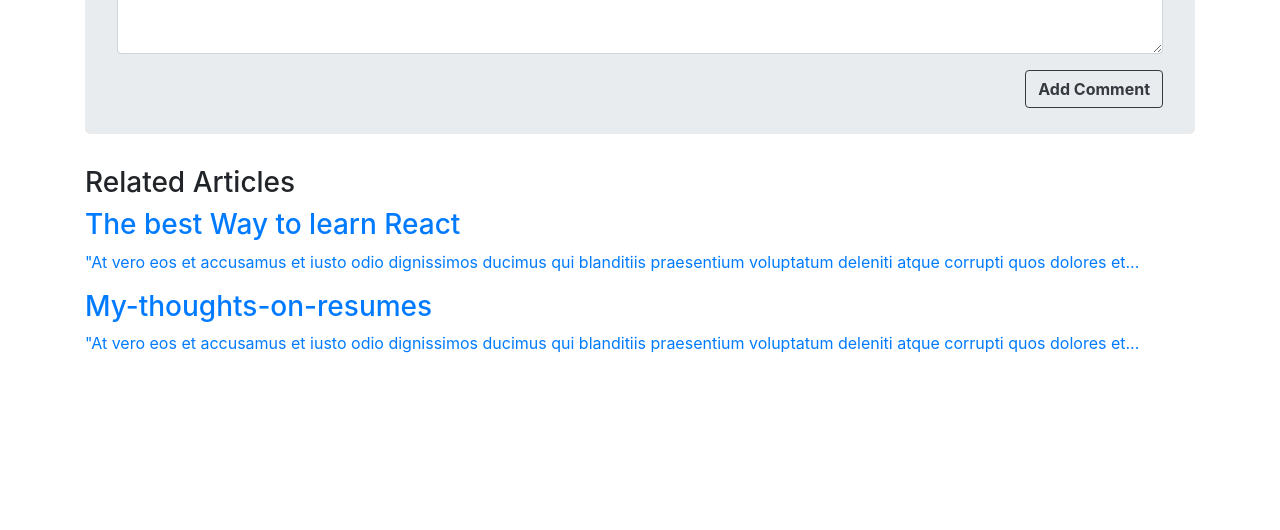
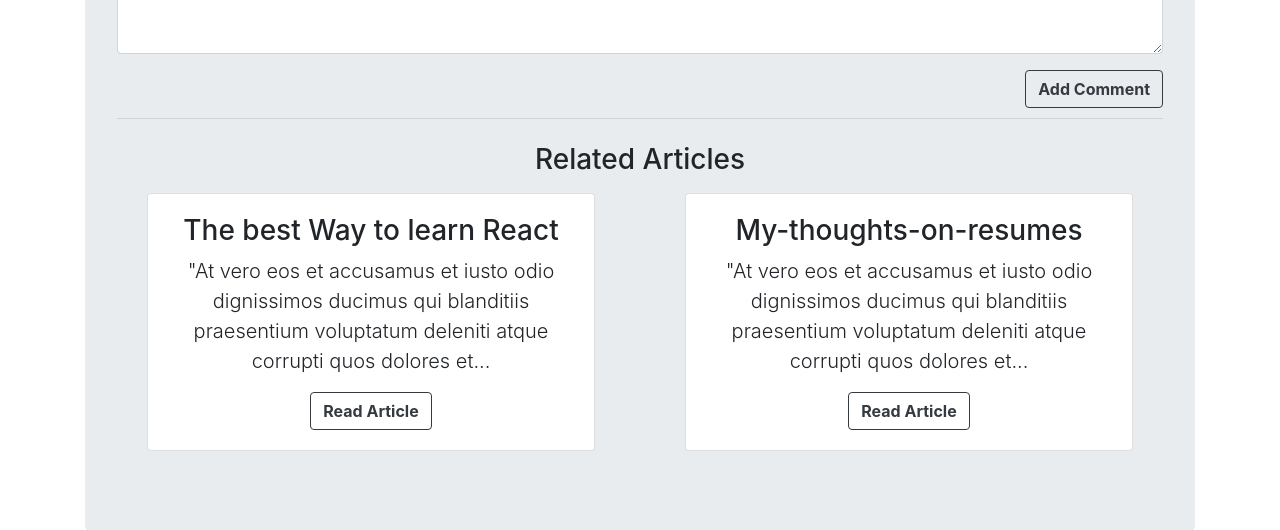
Before and after one commit to jm27/Blog-MERN, a React (Create React App) app in the folder Blog-FrontEnd/: page /article/learn-node in a window 1280 px wide. Shown: the part 1374-1904 px from the top of the page. Before the commit the page ends 1745 px from the top, so only its background shows below. Built offline with nearby package versions, Linux system fonts and the light colour scheme; no server answers.

Commit message:
Added Bootstrap style to all pages

```diff
--- a/Blog-FrontEnd/src/Components/AddCommentForm.js
+++ b/Blog-FrontEnd/src/Components/AddCommentForm.js
@@ -40,13 +40,15 @@ const AddCommentForm = ({ articleName, setArticleInfo }) => {
           value={comment}
           onChange={(event) => setComment(event.target.value)}
         ></textarea>
-      </div>
-      <button
-        className="float-right font-weight-bold btn btn-outline-dark"
+              <button
+        className="float-right mt-3 font-weight-bold btn btn-outline-dark"
         onClick={() => addComment()}
       >
         Add Comment
       </button>
+      </div>
+
+
     </>
   );
 };
--- a/Blog-FrontEnd/src/Components/ArticlesList.js
+++ b/Blog-FrontEnd/src/Components/ArticlesList.js
@@ -2,14 +2,21 @@ import React from "react";
 import { Link } from "react-router-dom";
 
 const ArticlesList = ({ articles }) => (
-  <>
+  <div className='row d-flex justify-content-around'>
     {articles.map((a, i) => (
-      <Link key={i} to={`/article/${a.name}`}>
-        <h3>{a.title}</h3>
-        <p>{a.content[0].substring(0, 150)}...</p>
-      </Link>
+      <div className='card col-5 text-center mb-3' >
+      <div className="card-body">
+        <h3 className="display-6">{a.title}</h3>{" "}
+        <p className="lead">{a.content[0].substring(0, 150)}...</p>{" "}
+        <Link
+          className="font-weight-bold btn btn-outline-dark"
+          key={i}
+          to={`/article/${a.name}`}
+        >Read Article</Link>
+      </div>
+      </div>
     ))}
-  </>
+  </div>
 );
 
 export default ArticlesList;
--- a/Blog-FrontEnd/src/Components/UpVoteSection.js
+++ b/Blog-FrontEnd/src/Components/UpVoteSection.js
@@ -11,7 +11,7 @@ const UpVoteSection = ({ articleName, upvotes, setArticleInfo }) => {
 
   return (
     <div className="d-flex flex-row mt-2 mb-2 justify-content-end">
-      <button onClick={() => upvoteArticle()}>
+      <button className='font-weight-bold btn btn-outline-dark' onClick={() => upvoteArticle()}>
         <i className="far fa-thumbs-up"></i>
       </button>
       <p className="ml-2 font-weight-bold"> {upvotes} Upvotes!</p>
--- a/Blog-FrontEnd/src/pages/AboutPage.js
+++ b/Blog-FrontEnd/src/pages/AboutPage.js
@@ -1,9 +1,9 @@
 import React, { Fragment } from "react";
 
 const AboutPage = () => (
-  <Fragment>
-    <h1>About Me</h1>
-    <p>
+  <div className="jumbotron">
+    <h1 className="text-center pb-3 display-4"><u>About Me</u></h1>
+    <p className="lead font-weight-normal pl-2 pr-2">
       "At vero eos et accusamus et iusto odio dignissimos ducimus qui blanditiis
       praesentium voluptatum deleniti atque corrupti quos dolores et quas
       molestias excepturi sint occaecati cupiditate non provident, similique
@@ -17,7 +17,7 @@ const AboutPage = () => (
       tenetur a sapiente delectus, ut aut reiciendis voluptatibus maiores alias
       consequatur aut perferendis doloribus asperiores repellat."
     </p>
-    <p>
+    <p className="lead font-weight-normal pl-2 pr-2">
       "Lorem ipsum dolor sit amet, consectetur adipiscing elit, sed do eiusmod
       tempor incididunt ut labore et dolore magna aliqua. Ut enim ad minim
       veniam, quis nostrud exercitation ullamco laboris nisi ut aliquip ex ea
@@ -26,7 +26,7 @@ const AboutPage = () => (
       cupidatat non proident, sunt in culpa qui officia deserunt mollit anim id
       est laborum."
     </p>
-    <p>
+    <p className="lead font-weight-normal pl-2 pr-2">
       "Lorem ipsum dolor sit amet, consectetur adipiscing elit, sed do eiusmod
       tempor incididunt ut labore et dolore magna aliqua. Ut enim ad minim
       veniam, quis nostrud exercitation ullamco laboris nisi ut aliquip ex ea
@@ -35,7 +35,7 @@ const AboutPage = () => (
       cupidatat non proident, sunt in culpa qui officia deserunt mollit anim id
       est laborum."
     </p>
-  </Fragment>
+  </div>
 );
 
 export default AboutPage;
--- a/Blog-FrontEnd/src/pages/ArticlePage.js
+++ b/Blog-FrontEnd/src/pages/ArticlePage.js
@@ -28,7 +28,6 @@ const ArticlePage = ({ match }) => {
   );
 
   return (
-    <Fragment>
       <div className="jumbotron">
       <h1 className="text-center pb-3 display-4"><u>{article.title}</u></h1>
       <UpVoteSection
@@ -48,10 +47,11 @@ const ArticlePage = ({ match }) => {
         articleName={name}
         setArticleInfo={setArticleInfo}
       ></AddCommentForm>
+      <br></br>
+      <hr className="my-4"/>
+      <h3 className="text-center display-6 mt-3 mb-3">Related Articles</h3>
+      <ArticlesList articles={otherArticles}></ArticlesList>
       </div>
-      <h3>Related Articles</h3>
-      <ArticlesList articles={otherArticles}></ArticlesList>
-    </Fragment>
   );
 };
 
--- a/Blog-FrontEnd/src/pages/ArticlesListPage.js
+++ b/Blog-FrontEnd/src/pages/ArticlesListPage.js
@@ -3,10 +3,10 @@ import ArticlesList from "../Components/ArticlesList";
 import articleContent from "./article-content";
 
 const ArticlesListPage = () => (
-  <Fragment>
-    <h1>List of Articles </h1>
+  <div className="jumbotron">
+    <h1 className="text-center pb-3 display-4"><u>List of Articles</u></h1>
     <ArticlesList articles={articleContent}></ArticlesList>
-  </Fragment>
+  </div>
 );
 
 export default ArticlesListPage;
--- a/Blog-FrontEnd/src/pages/HomePage.js
+++ b/Blog-FrontEnd/src/pages/HomePage.js
@@ -1,9 +1,9 @@
 import React, { Fragment } from "react";
 
 const HomePage = () => (
-  <Fragment>
-    <h1>Hello, welcome to my blog! </h1>
-    <p>
+  <div className="jumbotron">
+    <h1 className="text-center pb-3 display-4"><u>Hello, welcome to my blog!</u></h1>
+    <p className="lead font-weight-normal pl-2 pr-2">
       "At vero eos et accusamus et iusto odio dignissimos ducimus qui blanditiis
       praesentium voluptatum deleniti atque corrupti quos dolores et quas
       molestias excepturi sint occaecati cupiditate non provident, similique
@@ -17,7 +17,7 @@ const HomePage = () => (
       tenetur a sapiente delectus, ut aut reiciendis voluptatibus maiores alias
       consequatur aut perferendis doloribus asperiores repellat."
     </p>
-    <p>
+    <p className="lead font-weight-normal pl-2 pr-2">
       "Lorem ipsum dolor sit amet, consectetur adipiscing elit, sed do eiusmod
       tempor incididunt ut labore et dolore magna aliqua. Ut enim ad minim
       veniam, quis nostrud exercitation ullamco laboris nisi ut aliquip ex ea
@@ -26,7 +26,7 @@ const HomePage = () => (
       cupidatat non proident, sunt in culpa qui officia deserunt mollit anim id
       est laborum."
     </p>
-    <p>
+    <p className="lead font-weight-normal pl-2 pr-2">
       "Lorem ipsum dolor sit amet, consectetur adipiscing elit, sed do eiusmod
       tempor incididunt ut labore et dolore magna aliqua. Ut enim ad minim
       veniam, quis nostrud exercitation ullamco laboris nisi ut aliquip ex ea
@@ -35,7 +35,7 @@ const HomePage = () => (
       cupidatat non proident, sunt in culpa qui officia deserunt mollit anim id
       est laborum."
     </p>
-  </Fragment>
+  </div>
 );
 
 export default HomePage;
```
